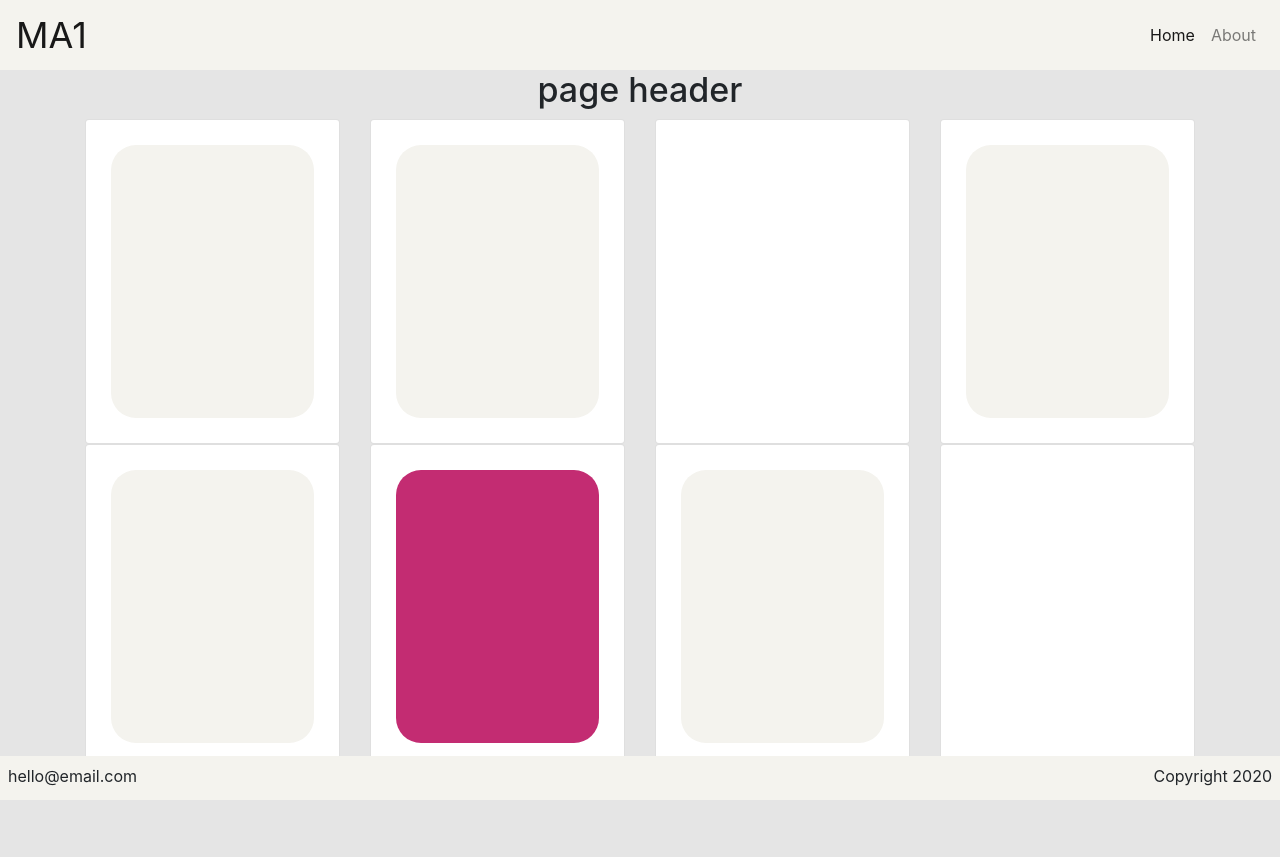
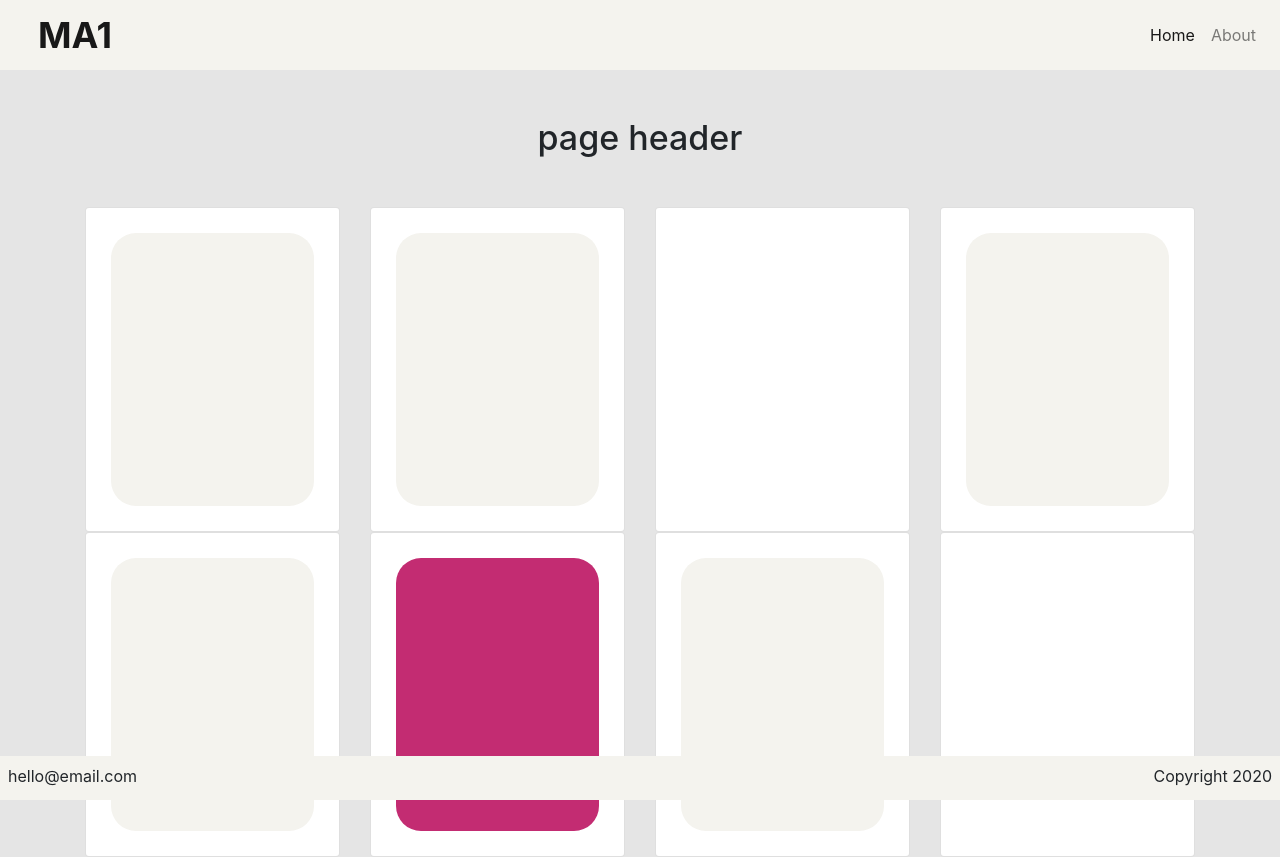
Before and after one commit to Veralykke/vera-kaasen-css-frameworks-ma1, a plain HTML site: page index.html in a window 1280 px wide. Before the commit the page ends 800 px from the top, so only its background shows below. Drawn offline with nearby package versions, Linux system fonts and the light colour scheme.

Commit message:
media queries

```diff
--- a/sass/partials/_custom.scss
+++ b/sass/partials/_custom.scss
@@ -8,3 +8,4 @@ $primary-colour-hover: #C32C72;
 $nav-colour: #F4F3EE;
 $footer-font-colour: #8D8D8D;
 $nav-font-colour:#262626;
+$tablet-width: 768px;
--- a/sass/partials/_layout.scss
+++ b/sass/partials/_layout.scss
@@ -28,6 +28,15 @@ body{
 padding-top: 120px;
 text-align: center;
 }
+
+.card{
+    max-width: 870px;
+    margin: 0 auto;
+    flex: 1 0 auto;
+
+}
+
+
 /*
 .card{
     border-radius: 0 !important;
--- a/sass/partials/_nav.scss
+++ b/sass/partials/_nav.scss
@@ -5,4 +5,21 @@
 .navbar-brand{
     font-color:$nav-font-colour !important;
     font-size: 36px;
+    font-weight: 700;
 }
+ @media only screen and (min-width: 768px){
+    .navbar-brand{
+        margin-left: 22px;
+    }
+ }
+
+ @media only screen and (min-width: 1366px){
+    .navbar-brand{
+        margin-left: 100px;
+    }
+ }
+ @media only screen and (min-width: 1920px){
+    .navbar-brand{
+        margin-left: 389px;
+    }
+ }
--- a/sass/partials/_typography.scss
+++ b/sass/partials/_typography.scss
@@ -5,4 +5,6 @@ h1{
 .header{
    font-size: 34px;
    text-align: center;
+   margin-top: 48px;
+   margin-bottom: 48px;
 }
```
Also changed, not shown: css/style.css, 1 other file.
